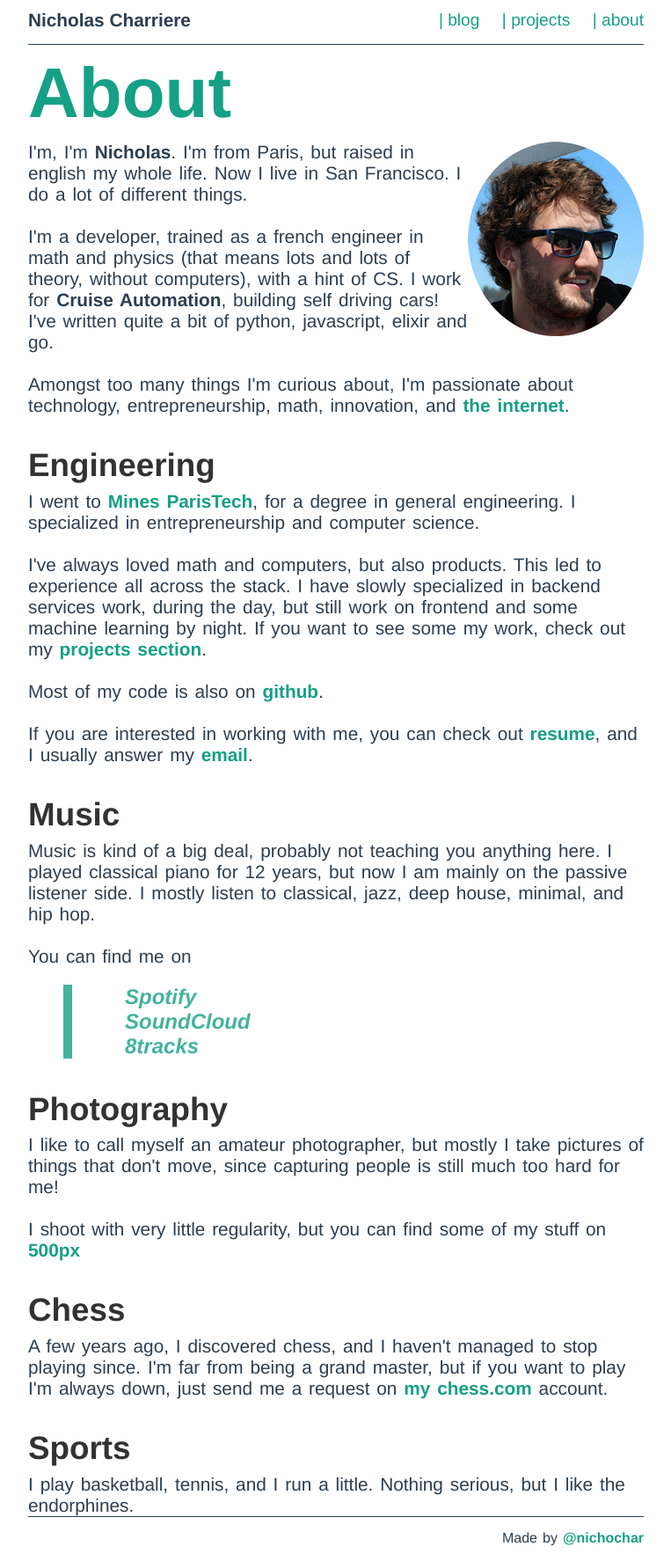
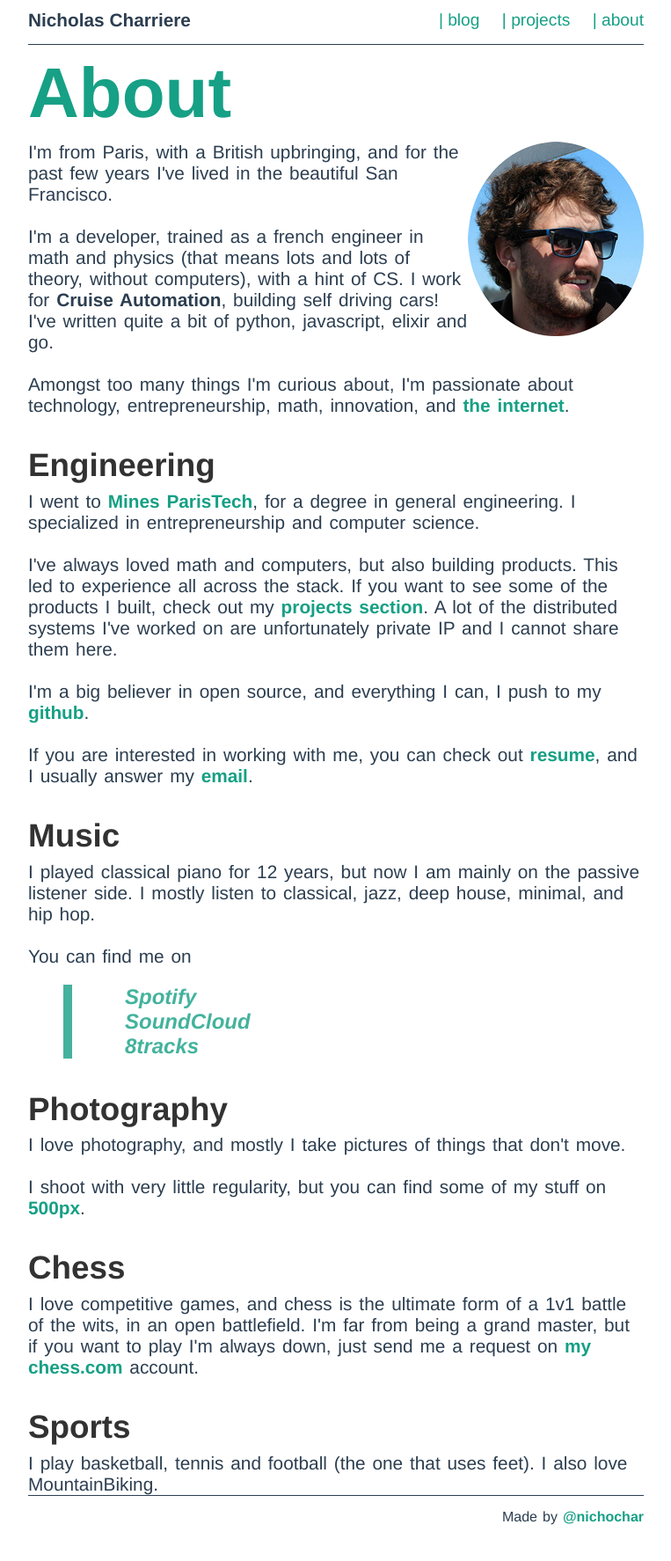
Before and after one commit to nichochar/blog, a Flask app: page /about in a window 1280 px wide. Shown: the whole page at 88% size, without its empty margins (258-1021 px from the left). After the commit the page ends 1733 px from the top, so only its background shows below. Run offline with Flask 2, Linux system fonts and the light colour scheme; some libraries are stand-ins or nearby versions.

Commit message:
Cleanup copy time

```diff
--- a/blog/templates/about.html
+++ b/blog/templates/about.html
@@ -3,8 +3,7 @@
 {% block badass_content %}
 <h1>About</h1>
 <img id="my-picture" src="{{ url_for('static', filename='img/me(light).png') }}" />
-<p>I'm, I'm <b>Nicholas</b>. I'm from Paris, but raised in english my whole life. Now I live in San Francisco.
-I do a lot of different things.
+<p>I'm from Paris, with a British upbringing, and for the past few years I've lived in the beautiful San Francisco.
 </br></br>
 I'm a developer, trained as a french engineer in math and physics (that means lots and lots of theory, without computers), with a hint of CS. I work for <b>Cruise Automation</b>, building self driving cars!
 </br>
@@ -18,11 +17,12 @@ Amongst too many things I'm curious about, I'm passionate about technology, entr
 <h2>Engineering</h2>
 <p>
 I went to <a href="http://www.quora.com/Paris/What-is-MINES-ParisTech-formerly-%C3%89cole-des-Mines-de-Paris">Mines ParisTech</a>, for a degree in general engineering. I specialized in entrepreneurship and computer science.</br></br>
-I've always loved math and computers, but also products. This led to experience all across the stack. I have slowly specialized in backend services work, during the day, but still work on frontend and some machine learning by night.
-If you want to see some my work, check out my <a href="/projects">projects section</a>.
+I've always loved math and computers, but also building products. This led to experience all across the stack.
+
+If you want to see some of the products I built, check out my <a href="/projects">projects section</a>. A lot of the distributed systems I've worked on are unfortunately private IP and I cannot share them here.
 </br></br>
 
-Most of my code is also on <a href="https://github.com/nichochar"> github</a>.
+I'm a big believer in open source, and everything I can, I push to my <a href="https://github.com/nichochar"> github</a>.
 </br></br>
 If you are interested in working with me, you can check out <a href="{{ url_for('static', filename='pdf/CV.pdf') }}">resume</a>,
 and I usually answer my <a href="mailto:nicholascharriere+blog@gmail.com"> email</a>.
@@ -31,9 +31,7 @@ and I usually answer my <a href="mailto:nicholascharriere+blog@gmail.com"> email
 </br>
 <h2>Music</h2>
 <p>
-Music is kind of a big deal, probably not teaching you anything here.
-I played classical piano for 12 years, but now I am mainly on the
-passive listener side. I mostly listen to classical, jazz, deep house, minimal, and hip hop.
+I played classical piano for 12 years, but now I am mainly on the passive listener side. I mostly listen to classical, jazz, deep house, minimal, and hip hop.
 </br></br>
 You can find me on </p>
 <p class="quote">
@@ -44,22 +42,22 @@ You can find me on </p>
 
 <h2>Photography</h2>
 <p>
-I like to call myself an amateur photographer, but mostly I take pictures of things that don't move, since capturing people is still much too hard for me!
+I love photography, and mostly I take pictures of things that don't move.
 </br></br>
-I shoot with very little regularity, but you can find some of my stuff on <a href="http://500px.com/nichochar/">500px</a>
+I shoot with very little regularity, but you can find some of my stuff on <a href="http://500px.com/nichochar/">500px</a>.
 </p>
 
 </br>
 <h2>Chess</h2>
 <p>
-A few years ago, I discovered chess, and I haven't managed to stop playing since. I'm far from being a grand master, but if you want to
+I love competitive games, and chess is the ultimate form of a 1v1 battle of the wits, in an open battlefield. I'm far from being a grand master, but if you want to
 play I'm always down, just send me a request on <a href="http://www.chess.com/members/view/nichochar">my chess.com</a> account.
 </p>
 
 </br>
 <h2>Sports</h2>
 <p>
-I play basketball, tennis, and I run a little. Nothing serious, but I like the endorphines.
+I play basketball, tennis and football (the one that uses feet). I also love MountainBiking.
 </p>
 
 {% endblock %}
--- a/blog/templates/index.html
+++ b/blog/templates/index.html
@@ -3,7 +3,8 @@
 {% block badass_content %}
 <h1>Hello </h1>
 <p>Hi, I'm <b>Nicholas</b>.<br>
-I'm a programmer, a startup enthusiast, and a music nerd.<br>
+I'm a programmer. I love building things, working on interesting problems and collaborating with interesting people.
+<br><br>
 I'm from Paris originally, but was raised in a British environment, and now I live in the beautiful San Francisco!
 <br><br>
 If you want to contact me, try <a href="mailto:nicholascharriere@gmail.com"> my email</a>, or
```
Also changed, not shown: blog/templates/projects.html (+7 -5 lines).
